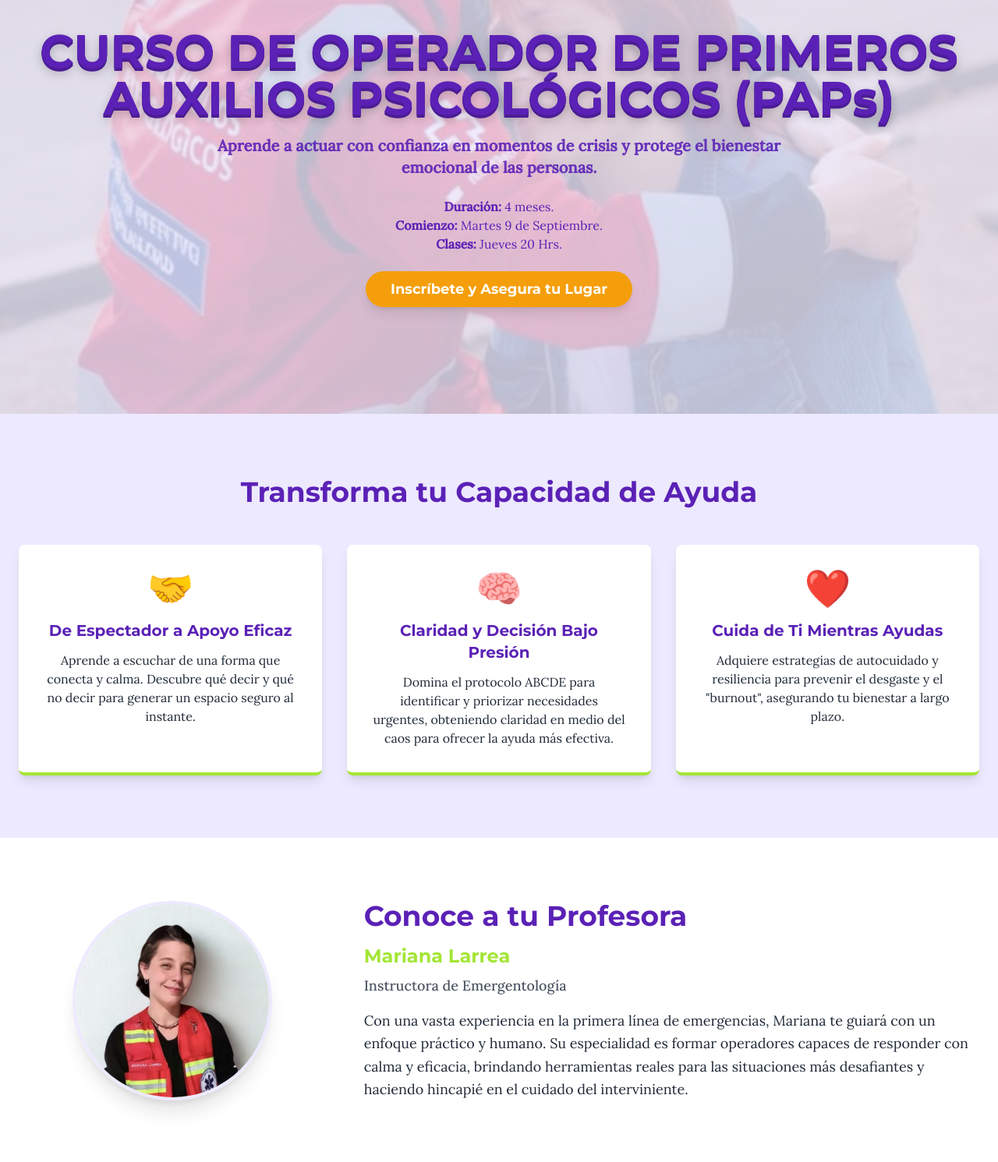
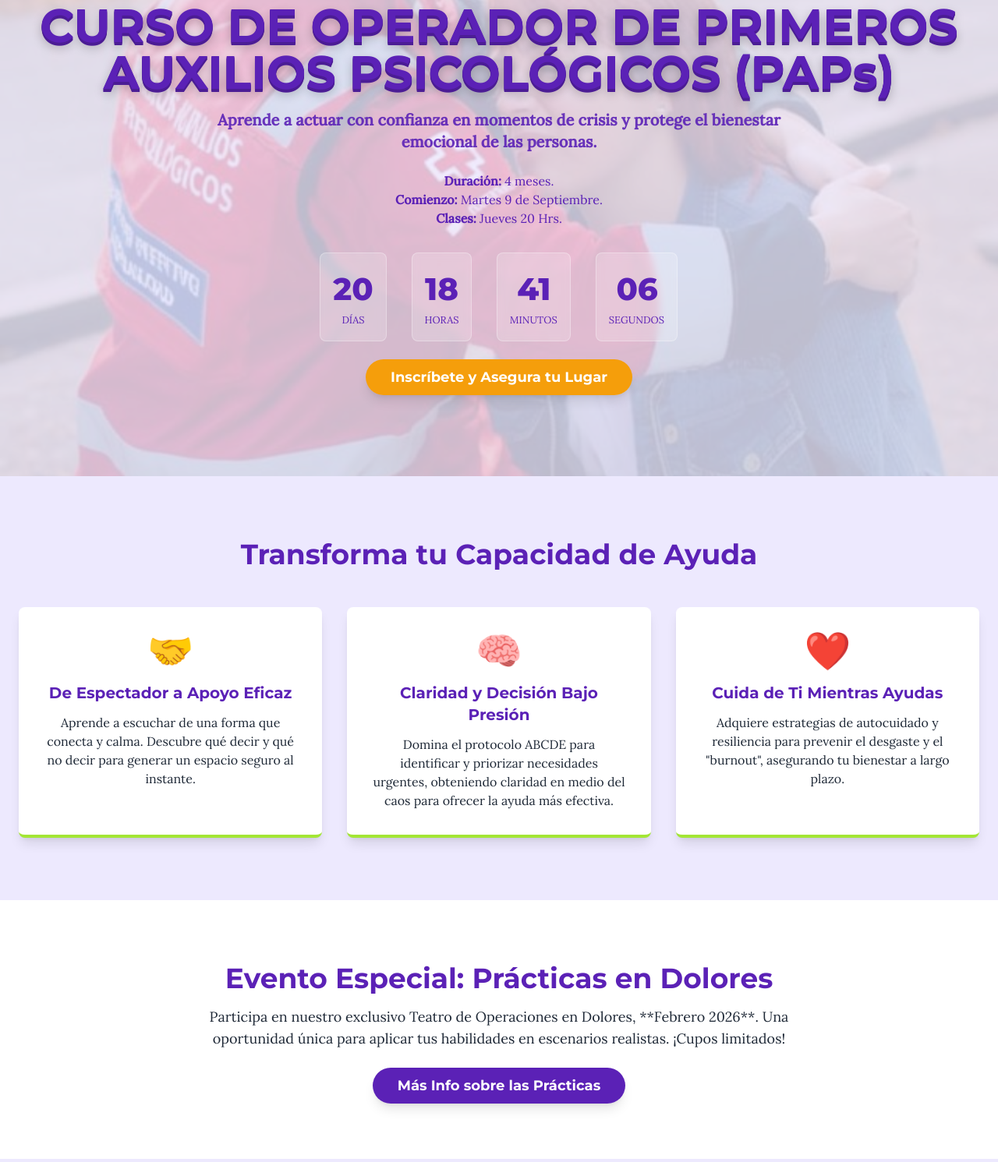
Before and after one commit to InstructorMap/Operador-de-Primeros-Auxilios-Psicologicos, a plain HTML site: page index.html in a window 1280 px wide. Shown: the part 109-1600 px from the top of the page at 78% size. Drawn offline with nearby package versions, Linux system fonts and the light colour scheme.

Commit message:
Update index.html

```diff
--- a/index.html
+++ b/index.html
@@ -101,18 +101,45 @@
         .sample-image-container:hover .sample-overlay {
             opacity: 1;
         }
+
+        /* Estilos para el contador */
+        #countdown div {
+            background: rgba(255, 255, 255, 0.2);
+            padding: 1rem;
+            border-radius: 0.5rem;
+            backdrop-filter: blur(5px);
+            border: 1px solid rgba(255, 255, 255, 0.3);
+        }
+        #countdown span {
+            font-size: 2.5rem;
+            font-weight: 800;
+            font-family: 'Montserrat', sans-serif;
+        }
+        #countdown p {
+            font-size: 0.8rem;
+            text-transform: uppercase;
+        }
     </style>
 </head>
 <body class="bg-neutral text-gray-800">
 
     <!-- HERO SECTION -->
-    <header id="hero" class="relative min-h-[80vh] flex items-center justify-center text-center text-secondary p-6">
+    <header id="hero" class="relative min-h-[90vh] flex items-center justify-center text-center text-secondary p-6">
         <div class="absolute inset-0 bg-cover bg-center bg-no-repeat" style="background-image: url('portada.jpeg');"></div>
         <div class="absolute inset-0 bg-neutral/80"></div>
         <div class="relative z-10 container mx-auto">
             <h1 class="text-4xl md:text-6xl font-bold mb-4 text-3d-effect">CURSO DE OPERADOR DE PRIMEROS AUXILIOS PSICOLÓGICOS (PAPs)</h1>
             <p class="text-lg md:text-xl max-w-3xl mx-auto mb-6 text-secondary/90 font-semibold">Aprende a actuar con confianza en momentos de crisis y protege el bienestar emocional de las personas.</p>
-            <p class="max-w-2xl mx-auto mb-8"><strong>Duración:</strong> 4 meses. <br><strong>Comienzo:</strong> Martes 9 de Septiembre. <br><strong>Clases:</strong> Jueves 20 Hrs.</p>
+            <p class="max-w-2xl mx-auto mb-4"><strong>Duración:</strong> 4 meses. <br><strong>Comienzo:</strong> Martes 9 de Septiembre. <br><strong>Clases:</strong> Jueves 20 Hrs.</p>
+
+            <!-- CONTADOR -->
+            <div id="countdown" class="flex justify-center gap-4 md:gap-8 my-8">
+                <div><span id="days">00</span><p>Días</p></div>
+                <div><span id="hours">00</span><p>Horas</p></div>
+                <div><span id="minutes">00</span><p>Minutos</p></div>
+                <div><span id="seconds">00</span><p>Segundos</p></div>
+            </div>
+
             <a href="#cta" class="bg-accent text-white font-headings font-semibold py-3 px-8 rounded-full text-lg hover:bg-opacity-90 transition-transform transform hover:scale-105 shadow-lg">
                 Inscríbete y Asegura tu Lugar
             </a>
@@ -147,11 +174,22 @@
             </div>
         </section>
 
+        <!-- SPECIAL EVENT SECTION -->
+        <section id="special-event" class="py-20 bg-white">
+            <div class="container mx-auto px-6 text-center">
+                <h2 class="text-3xl md:text-4xl font-bold text-secondary mb-4">Evento Especial: Prácticas en Dolores</h2>
+                <p class="max-w-3xl mx-auto text-lg mb-8">Participa en nuestro exclusivo Teatro de Operaciones en Dolores, **Febrero 2026**. Una oportunidad única para aplicar tus habilidades en escenarios realistas. ¡Cupos limitados!</p>
+                <a href="https://instructormap.github.io/Teatro-de-Operaciones-Dolores-Bajo-el-Agua/" target="_blank" class="bg-secondary text-white font-headings font-semibold py-3 px-8 rounded-full text-lg hover:bg-opacity-90 transition-transform transform hover:scale-105 shadow-lg">
+                    Más Info sobre las Prácticas
+                </a>
+            </div>
+        </section>
+
         <!-- INSTRUCTOR SECTION -->
-        <section id="instructor" class="py-20 bg-white">
+        <section id="instructor" class="py-20 bg-neutral">
             <div class="container mx-auto px-6 flex flex-col md:flex-row items-center gap-12">
                 <div class="md:w-1/3 text-center">
-                    <img src="instructor.jpeg" alt="Foto de la instructora Mariana Larrea" class="rounded-full w-64 h-64 mx-auto shadow-xl border-4 border-neutral object-cover">
+                    <img src="instructor.jpeg" alt="Foto de la instructora Mariana Larrea" class="rounded-full w-64 h-64 mx-auto shadow-xl border-4 border-white object-cover">
                 </div>
                 <div class="md:w-2/3">
                     <h2 class="text-3xl md:text-4xl font-bold text-secondary mb-4">Conoce a tu Profesora</h2>
@@ -163,7 +201,7 @@
         </section>
 
         <!-- GALLERY SECTION -->
-        <section id="gallery" class="py-20 bg-neutral">
+        <section id="gallery" class="py-20 bg-white">
             <div class="container mx-auto px-6">
                 <h2 class="text-3xl md:text-4xl font-bold text-center text-secondary mb-12">Una Mirada a Nuestra Formación</h2>
                 <div class="grid grid-cols-1 sm:grid-cols-2 lg:grid-cols-3 gap-8">
@@ -187,12 +225,12 @@
         </section>
 
         <!-- CERTIFICATION SECTION -->
-        <section id="certification" class="py-20 bg-white">
+        <section id="certification" class="py-20 bg-neutral">
             <div class="container mx-auto px-6 text-center">
                 <h2 class="text-3xl md:text-4xl font-bold text-secondary mb-12">Titulación y Alcance</h2>
                 <div class="max-w-4xl mx-auto grid md:grid-cols-2 gap-8 items-center">
                     <div class="text-left">
-                        <div class="bg-neutral p-6 rounded-lg shadow-md mb-6">
+                        <div class="bg-white p-6 rounded-lg shadow-md mb-6">
                             <h3 class="text-xl font-bold text-secondary mb-3">Tu Certificación Incluye:</h3>
                             <ul class="list-disc list-inside space-y-2">
                                 <li>Diploma</li>
@@ -201,7 +239,7 @@
                                 <li>Certificado para pasantías</li>
                             </ul>
                         </div>
-                        <div class="bg-neutral p-6 rounded-lg shadow-md">
+                        <div class="bg-white p-6 rounded-lg shadow-md">
                             <h3 class="text-xl font-bold text-secondary mb-3">Alcance del Título:</h3>
                             <p>Recibirás un título privado de validez nacional, ideal para acreditar idoneidad ante entidades públicas y privadas. (No otorga matrícula).</p>
                         </div>
@@ -222,19 +260,19 @@
         </section>
 
         <!-- CTA / PRICING SECTION -->
-        <section id="cta" class="py-20 bg-neutral text-center">
+        <section id="cta" class="py-20 bg-white text-center">
             <div class="container mx-auto px-6">
                 <h2 class="text-3xl md:text-4xl font-bold text-secondary mb-8">Inversión en tu Formación</h2>
                 <div class="grid md:grid-cols-3 gap-6 max-w-4xl mx-auto mb-8">
-                    <div class="bg-white p-6 rounded-lg shadow-lg">
+                    <div class="bg-neutral p-6 rounded-lg shadow-lg">
                         <h3 class="text-xl font-bold text-secondary">Inscripción</h3>
                         <p class="text-4xl font-bold text-secondary font-headings my-2">$15.000</p>
                     </div>
-                    <div class="bg-white p-6 rounded-lg shadow-lg">
+                    <div class="bg-neutral p-6 rounded-lg shadow-lg">
                         <h3 class="text-xl font-bold text-secondary">4 Cuotas de</h3>
                         <p class="text-4xl font-bold text-secondary font-headings my-2">$35.000</p>
                     </div>
-                    <div class="bg-white p-6 rounded-lg shadow-lg">
+                    <div class="bg-neutral p-6 rounded-lg shadow-lg">
                         <h3 class="text-xl font-bold text-secondary">Certificación</h3>
                         <p class="text-4xl font-bold text-secondary font-headings my-2">$10.000</p>
                     </div>
@@ -277,5 +315,30 @@
         </div>
     </footer>
 
+    <script>
+        // Lógica para el contador
+        const countDownDate = new Date("Sep 9, 2025 20:00:00").getTime();
+
+        const x = setInterval(function() {
+            const now = new Date().getTime();
+            const distance = countDownDate - now;
+
+            const days = Math.floor(distance / (1000 * 60 * 60 * 24));
+            const hours = Math.floor((distance % (1000 * 60 * 60 * 24)) / (1000 * 60 * 60));
+            const minutes = Math.floor((distance % (1000 * 60 * 60)) / (1000 * 60));
+            const seconds = Math.floor((distance % (1000 * 60)) / 1000);
+
+            document.getElementById("days").innerText = days < 10 ? '0' + days : days;
+            document.getElementById("hours").innerText = hours < 10 ? '0' + hours : hours;
+            document.getElementById("minutes").innerText = minutes < 10 ? '0' + minutes : minutes;
+            document.getElementById("seconds").innerText = seconds < 10 ? '0' + seconds : seconds;
+
+            if (distance < 0) {
+                clearInterval(x);
+                document.getElementById("countdown").innerHTML = "<div class='col-span-4 text-xl font-bold'>¡El curso ha comenzado!</div>";
+            }
+        }, 1000);
+    </script>
+
 </body>
 </html>
```
